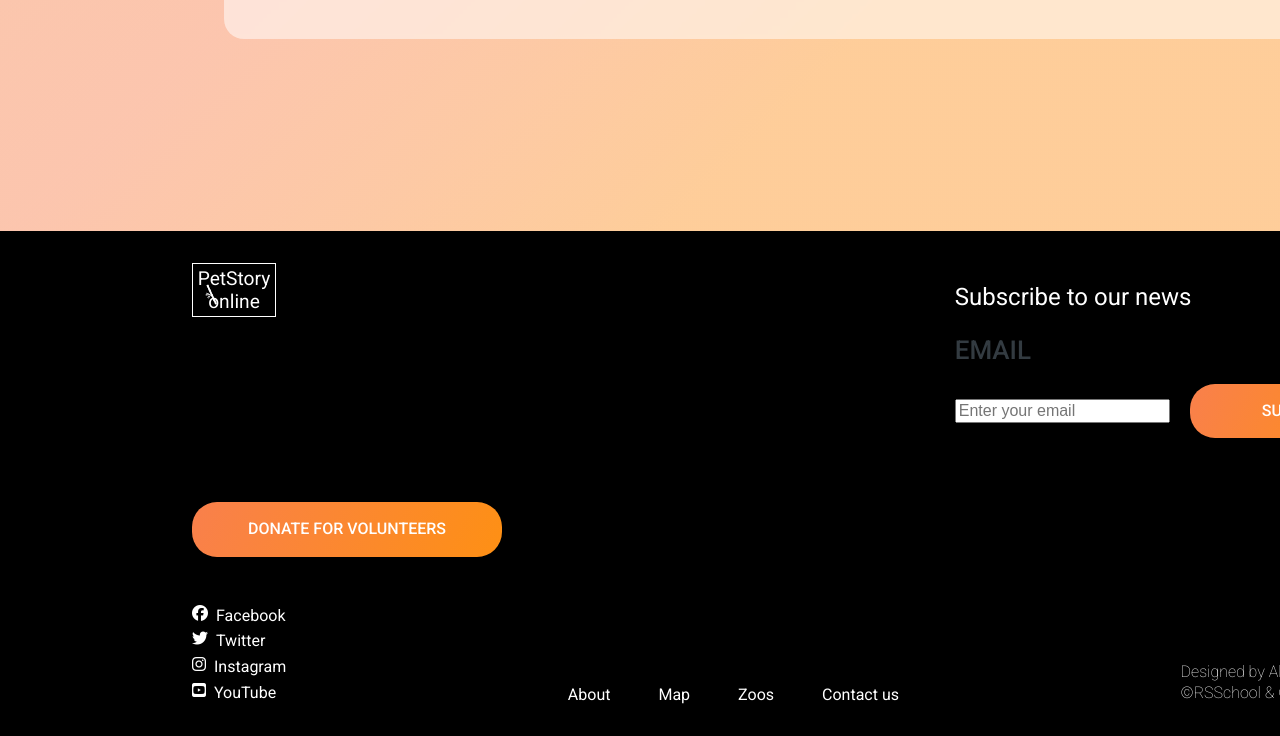
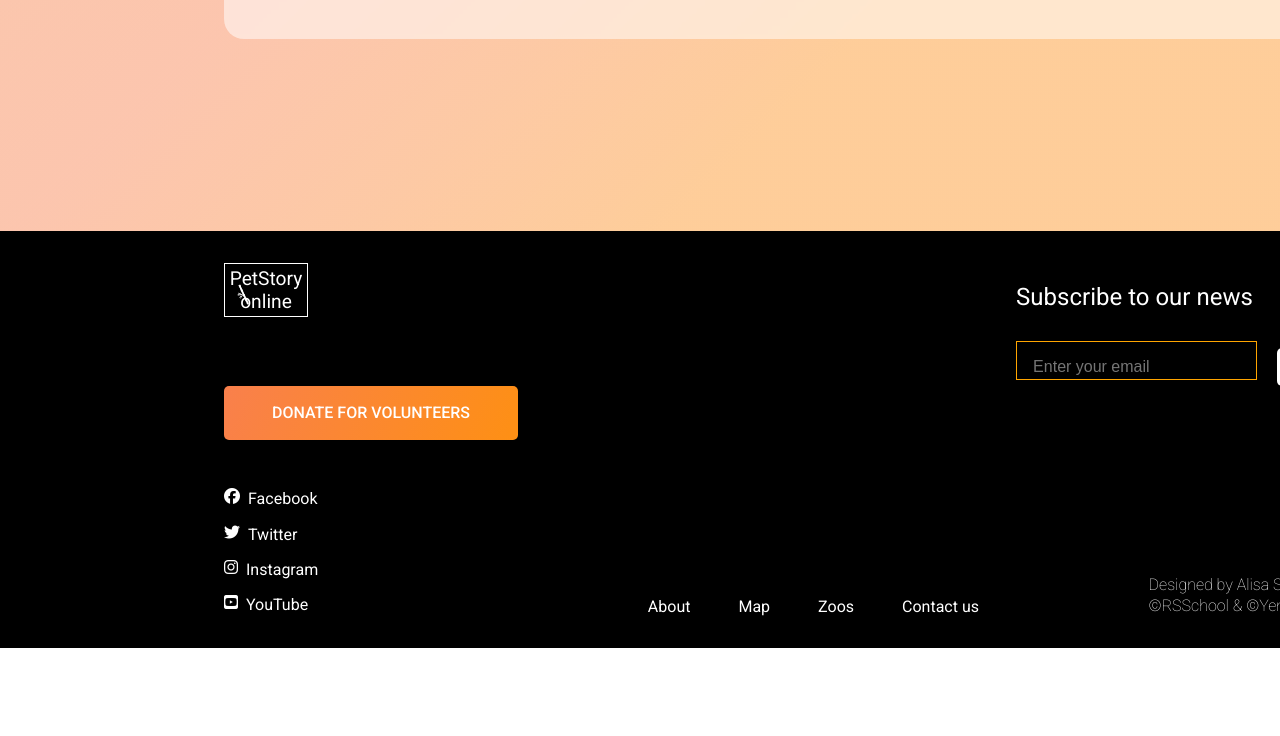
Before and after one commit to peachess-dev/online-zoo, a plain HTML site: page pages/donate/index.html in a window 1280 px wide. Shown: the part 1725-2461 px from the top of the page. After the commit the page ends 2373 px from the top, so only its background shows below. Drawn offline with Linux system fonts and the light colour scheme.

Commit message:
fix: improve footer design

```diff
--- a/pages/donate/index.html
+++ b/pages/donate/index.html
@@ -128,7 +128,7 @@
             <div class="form">
                 <h2 class="form__h2">Subscribe to our news</h2>
                 <form action="">
-                        <label for="email">Email</label><br>
+
                         <input type="email" name="email" id="email" placeholder="Enter your email">
                         <input type="submit" name="submit" id="submit" value="Submit">
                 </form>
--- a/pages/donate/style.css
+++ b/pages/donate/style.css
@@ -435,8 +435,9 @@ footer {
     align-items: flex-start;
 }
 
-.footer__top .footer__logo {
+.footer__top .nav__logo {
     color: white;
+    margin-left: 2em;
 }
 
 .footer__top .nav__logo h2 {
@@ -457,9 +458,23 @@ footer {
     color: #FFF;
     font-weight: 400;
     font-size: 24px;
+
 }
 
+.footer__top .form #email {
+    background: transparent;
+    border: .1px solid orange;
+    padding: 1em 1em .2em;
+}
 
+.footer__top .form #submit {
+    background: #FFF;
+    color: #000000;
+    border-radius: 5px;
+    padding: .5em 2em;
+    text-transform: none;
+
+}
 
 .footer__bottom {
     display: flex;
@@ -476,10 +491,11 @@ footer {
     color: #FFF;
     display: grid;
     grid-template-columns: repeat(1, 1fr);
-    gap: .2em;
+    gap: .8em;
     font-weight: 400;
     font-size: 16px;
     line-height: 140%;
+    margin-left: 2em;
 }
 
 .footer__bottom .icons > a {
@@ -490,6 +506,7 @@ footer {
 .footer__bottom .nav__bottom * {
     padding: 0;
     margin: 0;
+    margin-left: 10em;
 }
 
 .footer__bottom .menu__bottom *{
@@ -502,6 +519,7 @@ footer {
     font-weight: 100;
     font-size: 16px;
     line-height: 130%;
+    margin-right: 2em;
 }
 
 .footer__bottom .footer__credits * {
@@ -509,6 +527,12 @@ footer {
     margin: 0;
 }
 
-.footer__bottom .footer__btn {
+.footer_btn {
+    margin-top: -4rem;
+    margin-left: 2em;
+}
+
+.footer__btn {
     border-radius: 5px;
+    padding: 1em 3em;
 }
```
